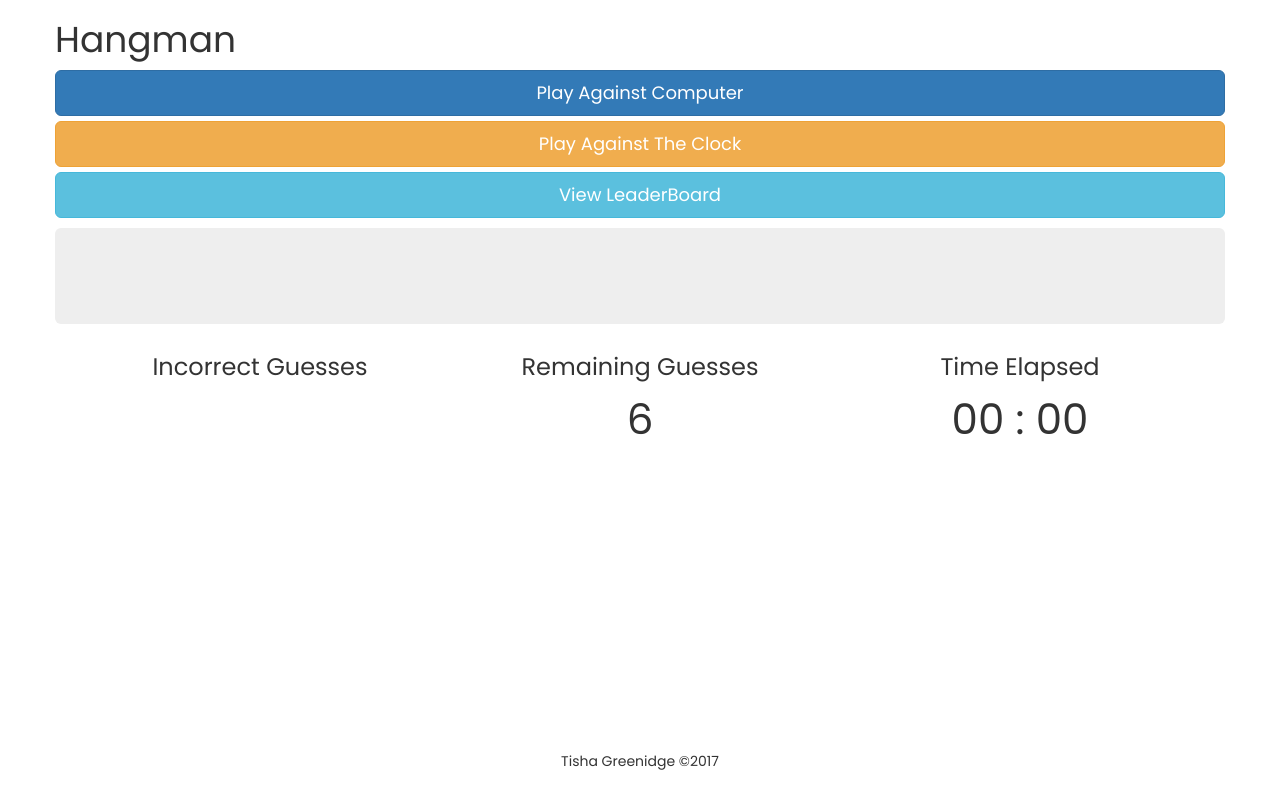
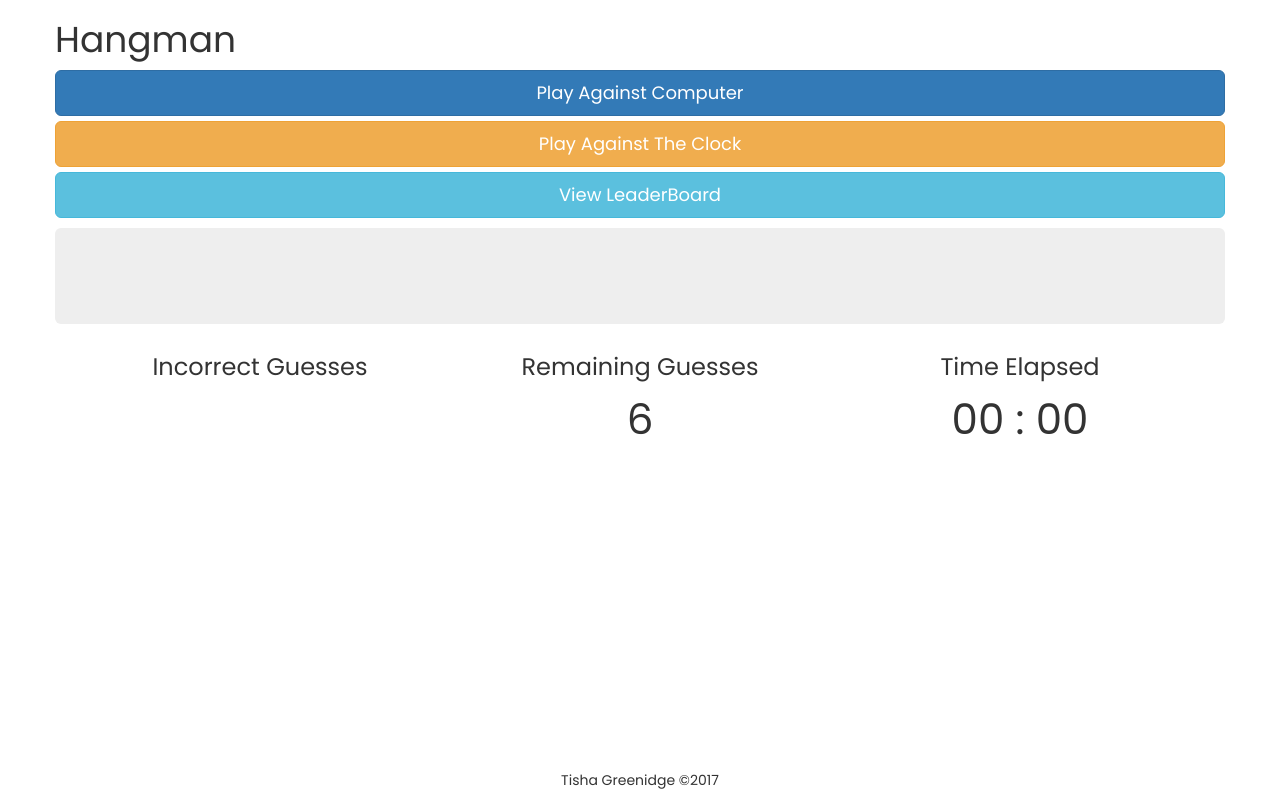
Before and after one commit to tgreenidge/Hangman, a website: page client/index.html in a window 1280 px wide. Drawn offline with nearby package versions, Linux system fonts and the light colour scheme; no server answers.

Commit message:
Refactor css to ensure footer drops to bottom of screen without bleeding into other content

```diff
--- a/client/index.html
+++ b/client/index.html
@@ -80,7 +80,7 @@
     </div>
 
     <!--Uses Bootstrap's class to stick footer at bottom of page-->
-    <footer class="navbar navbar-inner  navbar-fixed-bottom"> <p>Tisha Greenidge &copy;<span id="copyright-year"></span></p></footer>
+    <footer> <p>Tisha Greenidge &copy;<span id="copyright-year"></span></p></footer>
 
     <script src="https://cdnjs.cloudflare.com/ajax/libs/socket.io/1.7.2/socket.io.js"></script>
     <script src="https://ajax.googleapis.com/ajax/libs/jquery/1.11.3/jquery.min.js"></script>
--- a/client/styles/index.css
+++ b/client/styles/index.css
@@ -17,6 +17,10 @@ body {
 
 footer {
   text-align: center;
+  position: absolute;
+  right: 0;
+  bottom: 0;
+  left: 0;
 }
 
 #end-game-button, .leader-board, #hanging-man, #user-input {
```
